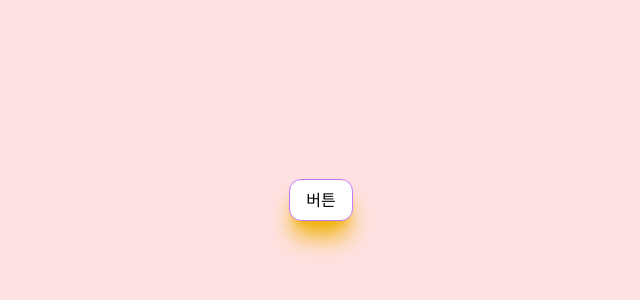
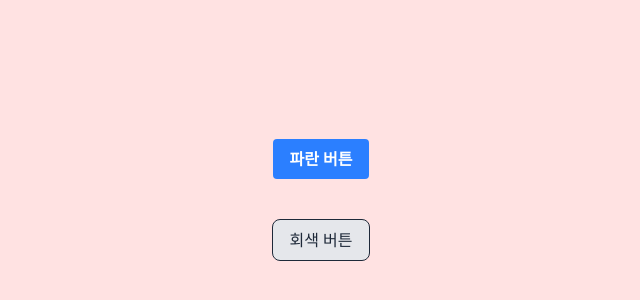
Before and after one commit to pikach-u/ReactPractice, a React (Vite) app in the folder tailwind_program/ch1/utilities-class-study/: page / in a window 1280 px wide. Shown: the part 200-500 px from the top of the page, without its empty margins (319-959 px from the left). Built offline with nearby package versions, Linux system fonts and the light colour scheme.

Commit message:
button 관련 util

```diff
--- a/tailwind_program/ch1/utilities-class-study/src/App.jsx
+++ b/tailwind_program/ch1/utilities-class-study/src/App.jsx
@@ -1,11 +1,11 @@
 const App = () => {
   return (
-    <div className="bg-red-100 min-h-screen flex flex-col justify-center items-center">
-      <button
-        className="border border-purple-400 rounded-xl px-4 py-2
-      bg-white shadow-xl shadow-yellow-500 hover:bg-purple-300 active:bg-purple-500"
-      >
-        버튼
+    <div className="bg-red-100 min-h-screen flex flex-col justify-center items-center gap-10">
+      <button className="bg-blue-500 hover:bg-blue-700 active:bg-blue-900 text-white font-semibold py-2 px-4 rounded">
+        파란 버튼
+      </button>
+      <button className="bg-gray-200 hover:bg-gray-300 active:bg-gray-500 text-gray-800 font-medium py-2 px-4 rounded-lg border">
+        회색 버튼
       </button>
     </div>
   );
```
